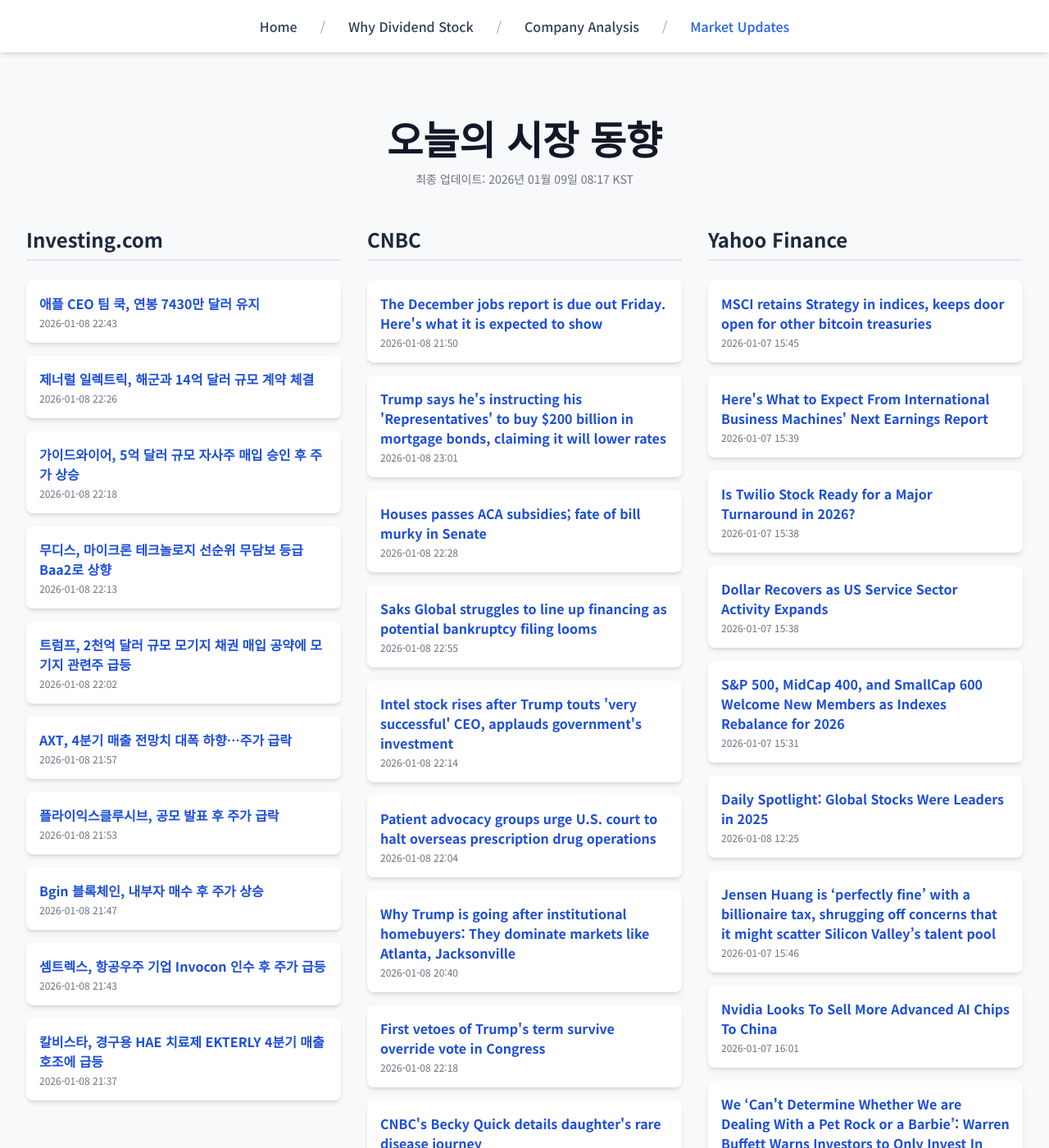
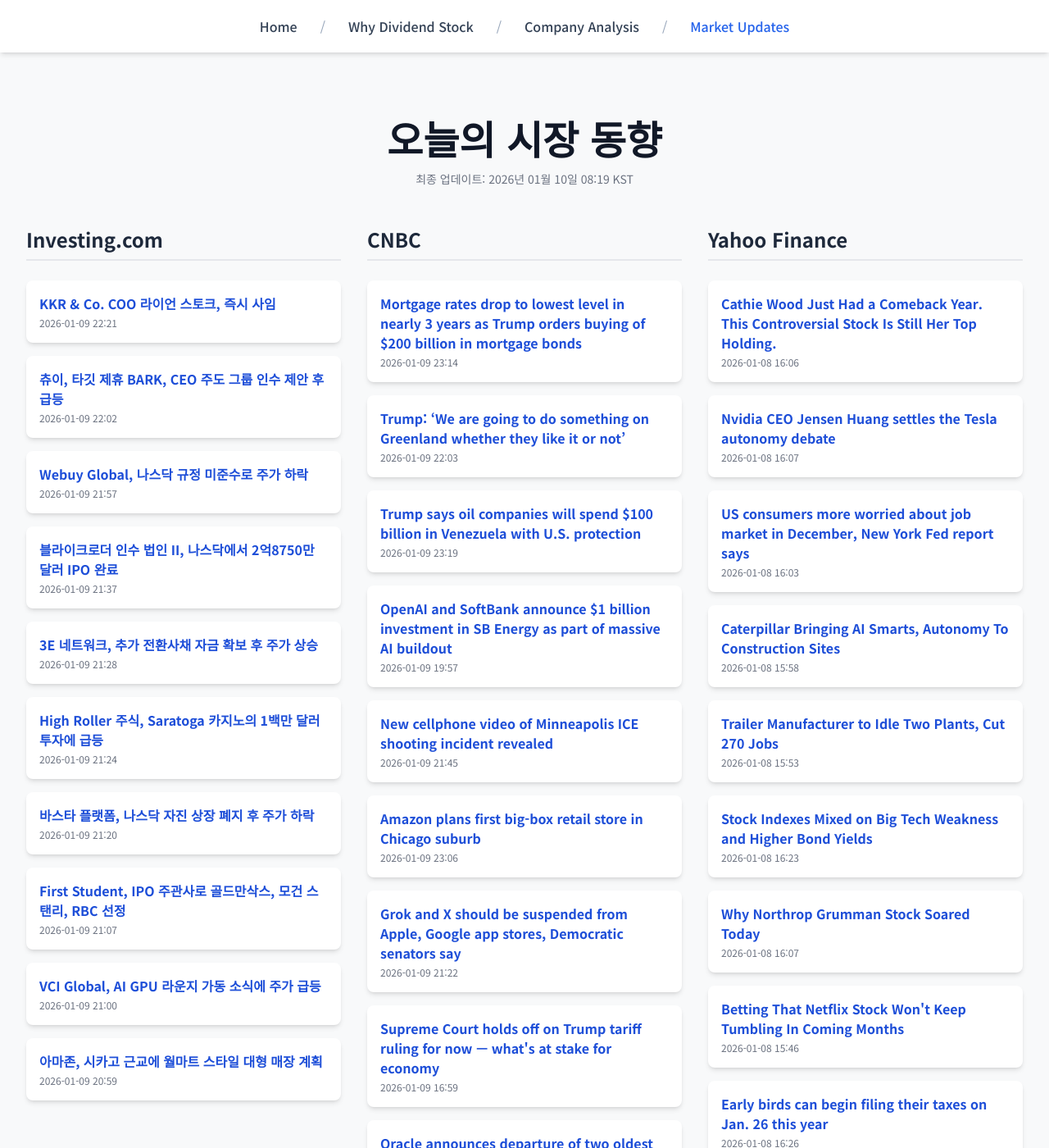
Before and after one commit to Kay-Hwang/my-company-analysis, a Jekyll site: the page built from market-updates.html, in a window 1280 px wide and 1400 px high. Shown: the whole window at 82% size. Built offline with Jekyll 4.4.1, drawn with Linux system fonts in a browser that asks for light colours; nearby versions of some CDN libraries; a script that is not in the unit is left out; some of the changed text lies outside the part shown.

Commit message:
Update daily data

```diff
--- a/_data/latest_data.json
+++ b/_data/latest_data.json
@@ -1,190 +1,190 @@
 {
-  "lastUpdated": "2026년 01월 09일 08:17 KST",
+  "lastUpdated": "2026년 01월 10일 08:19 KST",
   "news": {
     "investing": [
       {
-        "title": "애플 CEO 팀 쿡, 연봉 7430만 달러 유지",
-        "link": "https://kr.investing.com/news/stock-market-news/article-93CH-1779081",
-        "pubDate": "2026-01-08 22:43:22",
-        "summary": "애플 CEO 팀 쿡, 연봉 7430만 달러 유지"
+        "title": "KKR & Co. COO 라이언 스토크, 즉시 사임",
+        "link": "https://kr.investing.com/news/stock-market-news/article-93CH-1780546",
+        "pubDate": "2026-01-09 22:21:45",
+        "summary": "KKR & Co. COO 라이언 스토크, 즉시 사임"
       },
       {
-        "title": "제너럴 일렉트릭, 해군과 14억 달러 규모 계약 체결",
-        "link": "https://kr.investing.com/news/stock-market-news/article-93CH-1779066",
-        "pubDate": "2026-01-08 22:26:28",
-        "summary": "제너럴 일렉트릭, 해군과 14억 달러 규모 계약 체결"
+        "title": "츄이, 타깃 제휴 BARK, CEO 주도 그룹 인수 제안 후 급등",
+        "link": "https://kr.investing.com/news/stock-market-news/article-93CH-1780539",
+        "pubDate": "2026-01-09 22:02:19",
+        "summary": "츄이, 타깃 제휴 BARK, CEO 주도 그룹 인수 제안 후 급등"
       },
       {
-        "title": "가이드와이어, 5억 달러 규모 자사주 매입 승인 후 주가 상승",
-        "link": "https://kr.investing.com/news/stock-market-news/article-93CH-1779059",
-        "pubDate": "2026-01-08 22:18:36",
-        "summary": "가이드와이어, 5억 달러 규모 자사주 매입 승인 후 주가 상승"
+        "title": "Webuy Global, 나스닥 규정 미준수로 주가 하락",
+        "link": "https://kr.investing.com/news/stock-market-news/article-93CH-1780535",
+        "pubDate": "2026-01-09 21:57:28",
+        "summary": "Webuy Global, 나스닥 규정 미준수로 주가 하락"
       },
       {
-        "title": "무디스, 마이크론 테크놀로지 선순위 무담보 등급 Baa2로 상향",
-        "link": "https://kr.investing.com/news/stock-market-news/article-93CH-1779054",
-        "pubDate": "2026-01-08 22:13:36",
-        "summary": "무디스, 마이크론 테크놀로지 선순위 무담보 등급 Baa2로 상향"
+        "title": "블라이크로더 인수 법인 II, 나스닥에서 2억8750만 달러 IPO 완료",
+        "link": "https://kr.investing.com/news/stock-market-news/article-432SI-1780521",
+        "pubDate": "2026-01-09 21:37:08",
+        "summary": "블라이크로더 인수 법인 II, 나스닥에서 2억8750만 달러 IPO 완료"
       },
       {
-        "title": "트럼프, 2천억 달러 규모 모기지 채권 매입 공약에 모기지 관련주 급등",
-        "link": "https://kr.investing.com/news/stock-market-news/article-93CH-1779024",
-        "pubDate": "2026-01-08 22:02:51",
-        "summary": "트럼프, 2천억 달러 규모 모기지 채권 매입 공약에 모기지 관련주 급등"
+        "title": "3E 네트워크, 추가 전환사채 자금 확보 후 주가 상승",
+        "link": "https://kr.investing.com/news/stock-market-news/article-93CH-1780512",
+        "pubDate": "2026-01-09 21:28:58",
+        "summary": "3E 네트워크, 추가 전환사채 자금 확보 후 주가 상승"
       },
       {
-        "title": "AXT, 4분기 매출 전망치 대폭 하향…주가 급락",
-        "link": "https://kr.investing.com/news/stock-market-news/article-93CH-1779018",
-        "pubDate": "2026-01-08 21:57:21",
-        "summary": "AXT, 4분기 매출 전망치 대폭 하향…주가 급락"
+        "title": "High Roller 주식, Saratoga 카지노의 1백만 달러 투자에 급등",
+        "link": "https://kr.investing.com/news/stock-market-news/article-93CH-1780508",
+        "pubDate": "2026-01-09 21:24:17",
+        "summary": "High Roller 주식, Saratoga 카지노의 1백만 달러 투자에 급등"
       },
       {
-        "title": "플라이익스클루시브, 공모 발표 후 주가 급락",
-        "link": "https://kr.investing.com/news/stock-market-news/article-93CH-1779013",
-        "pubDate": "2026-01-08 21:53:11",
-        "summary": "플라이익스클루시브, 공모 발표 후 주가 급락"
+        "title": "바스타 플랫폼, 나스닥 자진 상장 폐지 후 주가 하락",
+        "link": "https://kr.investing.com/news/stock-market-news/article-93CH-1780497",
+        "pubDate": "2026-01-09 21:20:43",
+        "summary": "바스타 플랫폼, 나스닥 자진 상장 폐지 후 주가 하락"
       },
       {
-        "title": "Bgin 블록체인, 내부자 매수 후 주가 상승",
-        "link": "https://kr.investing.com/news/stock-market-news/article-93CH-1779009",
-        "pubDate": "2026-01-08 21:47:45",
-        "summary": "Bgin 블록체인, 내부자 매수 후 주가 상승"
+        "title": "First Student, IPO 주관사로 골드만삭스, 모건 스탠리, RBC 선정",
+        "link": "https://kr.investing.com/news/stock-market-news/article-93CH-1780484",
+        "pubDate": "2026-01-09 21:07:06",
+        "summary": "First Student, IPO 주관사로 골드만삭스, 모건 스탠리, RBC 선정"
       },
       {
-        "title": "셈트렉스, 항공우주 기업 Invocon 인수 후 주가 급등",
-        "link": "https://kr.investing.com/news/stock-market-news/article-93CH-1779007",
-        "pubDate": "2026-01-08 21:43:16",
-        "summary": "셈트렉스, 항공우주 기업 Invocon 인수 후 주가 급등"
+        "title": "VCI Global, AI GPU 라운지 가동 소식에 주가 급등",
+        "link": "https://kr.investing.com/news/stock-market-news/article-93CH-1780476",
+        "pubDate": "2026-01-09 21:00:12",
+        "summary": "VCI Global, AI GPU 라운지 가동 소식에 주가 급등"
       },
       {
-        "title": "칼비스타, 경구용 HAE 치료제 EKTERLY 4분기 매출 호조에 급등",
-        "link": "https://kr.investing.com/news/stock-market-news/article-93CH-1778998",
-        "pubDate": "2026-01-08 21:37:19",
-        "summary": "칼비스타, 경구용 HAE 치료제 EKTERLY 4분기 매출 호조에 급등"
+        "title": "아마존, 시카고 근교에 월마트 스타일 대형 매장 계획",
+        "link": "https://kr.investing.com/news/stock-market-news/article-93CH-1780475",
+        "pubDate": "2026-01-09 20:59:39",
+        "summary": "아마존, 시카고 근교에 월마트 스타일 대형 매장 계획"
       }
     ],
     "cnbc": [
       {
-        "title": "The December jobs report is due out Friday. Here's what it is expected to show",
-        "link": "https://www.cnbc.com/2026/01/08/the-december-jobs-report-is-due-out-friday-what-its-expected-to-show.html",
-        "pubDate": "Thu, 08 Jan 2026 21:50:25 GMT",
-        "summary": "Nonfarm payrolls likely rose by 73,000 last month while the unemployment rate edged lower to 4.5%, according to the Dow Jones consensus."
+        "title": "Mortgage rates drop to lowest level in nearly 3 years as Trump orders buying of $200 billion in mortgage bonds",
+        "link": "https://www.cnbc.com/2026/01/09/heres-whats-happening-now-with-mortgage-rates-.html",
+        "pubDate": "Fri, 09 Jan 2026 23:14:27 GMT",
+        "summary": "President Donald Trump posted on social media Thursday that he is instructing mortgage giants Fannie Mae and Freddie Mac to buy $200 billion in mortgage bonds."
       },
       {
-        "title": "Trump says he's instructing his 'Representatives' to buy $200 billion in mortgage bonds, claiming it will lower rates",
-        "link": "https://www.cnbc.com/2026/01/08/trump-mortgage-bonds-rates-fannie-freddie.html",
-        "pubDate": "Thu, 08 Jan 2026 23:01:30 GMT",
-        "summary": "President Donald Trump said he is \"instructing my Representatives\" to buy $200 billion in mortgage bonds."
+        "title": "Trump: ‘We are going to do something on Greenland whether they like it or not’",
+        "link": "https://www.cnbc.com/2026/01/09/trump-greenland-military-denmark-nato.html",
+        "pubDate": "Fri, 09 Jan 2026 22:03:34 GMT",
+        "summary": "Trump said that if the U.S. doesn't take action on Greenland, \"Russia or China will take over\" the Danish island territory."
       },
       {
-        "title": "Houses passes ACA subsidies; fate of bill murky in Senate",
-        "link": "https://www.cnbc.com/2026/01/08/obamacare-subsidies-extension-congress.html",
-        "pubDate": "Thu, 08 Jan 2026 22:28:08 GMT",
-        "summary": "A bipartisan Senate working group is negotiating a separate deal to address the expiration of ACA tax credits."
+        "title": "Trump says oil companies will spend $100 billion in Venezuela with U.S. protection",
+        "link": "https://www.cnbc.com/2026/01/09/trump-venezuela-oil-executives-white-house-meeting.html",
+        "pubDate": "Fri, 09 Jan 2026 23:19:02 GMT",
+        "summary": "The oil industry has been mostly silent on Venezuela as the security situation and stability of the government in Caracas is far from clear."
       },
       {
-        "title": "Saks Global struggles to line up financing as potential bankruptcy filing looms",
-        "link": "https://www.cnbc.com/2026/01/08/saks-global-struggles-to-line-up-bankruptcy-financing.html",
-        "pubDate": "Thu, 08 Jan 2026 22:55:05 GMT",
-        "summary": "Saks is trying to line up financing to pay its bills during a potential bankruptcy filing, but investors have shown little interest over repayment concerns."
+        "title": "OpenAI and SoftBank announce $1 billion investment in SB Energy as part of massive AI buildout",
+        "link": "https://www.cnbc.com/2026/01/09/openai-and-softbank-group-announce-1-billion-investment-in-sb-energy-.html",
+        "pubDate": "Fri, 09 Jan 2026 19:57:05 GMT",
+        "summary": "OpenAI and SoftBank agreed to invest $1 billion into a SoftBank-backed energy provider as the companies prepare for a massive buildout of AI data centers."
       },
       {
-        "title": "Intel stock rises after Trump touts 'very successful' CEO, applauds government's investment",
-        "link": "https://www.cnbc.com/2026/01/08/intel-stock-rises-after-trump-touts-ceo-government-investment.html",
-        "pubDate": "Thu, 08 Jan 2026 22:14:02 GMT",
-        "summary": "In a post on Truth Social, President Trump said he just met with Intel CEO Lip-Bu Tan, and applauded the company for launching a processor in the U.S."
+        "title": "New cellphone video of Minneapolis ICE shooting incident revealed",
+        "link": "https://www.cnbc.com/2026/01/09/ice-shooting-minneapolis-good-vance.html",
+        "pubDate": "Fri, 09 Jan 2026 21:45:21 GMT",
+        "summary": "The Trump administration has accused Renee Nicole Good of engaging in domestic terrorism. Others have said she was the victim in the incident."
       },
       {
-        "title": "Patient advocacy groups urge U.S. court to halt overseas prescription drug operations",
-        "link": "https://www.cnbc.com/2026/01/08/patient-advocates-us-court-afp-prescription-operations.html",
-        "pubDate": "Thu, 08 Jan 2026 22:04:31 GMT",
-        "summary": "The court filing follows a CNBC investigation that detailed how these third-party vendors have spread across U.S. employer-sponsored health plans."
+        "title": "Amazon plans first big-box retail store in Chicago suburb",
+        "link": "https://www.cnbc.com/2026/01/09/amazon-plans-first-big-box-retail-store-in-chicago-suburb.html",
+        "pubDate": "Fri, 09 Jan 2026 23:06:18 GMT",
+        "summary": "Amazon has submitted plans for a large-format store near Chicago that would be larger than a Walmart Supercenter."
       },
       {
-        "title": "Why Trump is going after institutional homebuyers: They dominate markets like Atlanta, Jacksonville",
-        "link": "https://www.cnbc.com/2026/01/08/trump-goes-after-institutional-home-buyers-who-dominate-some-sun-belt-markets.html",
-        "pubDate": "Thu, 08 Jan 2026 20:40:06 GMT",
-        "summary": "Trump's message may be aimed at places like Atlanta and Jacksonville, metropolitan areas  where investor ownership is more visible than elsewhere."
+        "title": "Grok and X should be suspended from Apple, Google app stores, Democratic senators say",
+        "link": "https://www.cnbc.com/2026/01/09/grok-app-should-be-suspended-from-apple-google-democratic-senators.html",
+        "pubDate": "Fri, 09 Jan 2026 21:22:16 GMT",
+        "summary": "Senators from Oregon, Massachusetts and New Mexico urged Apple and Google to suspend X and Grok until Elon Musk curbs AI-generated sexualized images of kids."
       },
       {
-        "title": "First vetoes of Trump's term survive override vote in Congress",
-        "link": "https://www.cnbc.com/2026/01/08/house-vote-overriding-trumps-vetoes.html",
-        "pubDate": "Thu, 08 Jan 2026 22:18:49 GMT",
-        "summary": "The vote came hours after the Senate voted to block President Donald Trump from further military action in Venezuela."
+        "title": "Supreme Court holds off on Trump tariff ruling for now — what's at stake for economy",
+        "link": "https://www.cnbc.com/2026/01/08/the-supreme-court-may-rule-friday-on-trumps-tariffs-heres-whats-at-stake-for-the-economy.html",
+        "pubDate": "Fri, 09 Jan 2026 16:59:14 GMT",
+        "summary": "The decision is poised to have far-reaching impacts on not only trade policy but also the U.S. fiscal situation."
       },
       {
-        "title": "CNBC's Becky Quick details daughter's rare disease journey",
-        "link": "https://www.cnbc.com/2026/01/08/cnbcs-becky-quick-details-daughters-rare-disease-journey.html",
-        "pubDate": "Thu, 08 Jan 2026 19:47:03 GMT",
-        "summary": "CNBC \"Squawk Box\" anchor Becky Quick details her daughter's rare disease journey, and explains why it inspired her to launch CNBC Cures."
+        "title": "Oracle announces departure of two oldest directors, narrowing board to 12",
+        "link": "https://www.cnbc.com/2026/01/09/oracle-announces-board-departures-george-conrades-and-naomi-seligman-.html",
+        "pubDate": "Fri, 09 Jan 2026 22:41:18 GMT",
+        "summary": "George Conrades and Naomi Seligman, who are both in their 80s, have been on Oracle's board for over 15 years."
       },
       {
-        "title": "Where Trump's $2,000 tariff dividend checks stand now",
-        "link": "https://www.cnbc.com/2026/01/08/stimulus-check-trump-tariffs-2000.html",
-        "pubDate": "Thu, 08 Jan 2026 18:08:48 GMT",
-        "summary": "President Trump says the U.S. raised more than $600 billion in tariff revenue. He previously suggested sending Americans $2,000 checks as a \"dividend\" payment."
+        "title": "U.S. payrolls rose 50,000 in December, less than expected; unemployment rate falls to 4.4%",
+        "link": "https://www.cnbc.com/2026/01/09/jobs-report-december-2025.html",
+        "pubDate": "Fri, 09 Jan 2026 14:36:13 GMT",
+        "summary": "The report presented a muddy view of the labor market, with companies reporting a low level of hiring but households showing employment gains."
       }
     ],
     "yahoo": [
       {
-        "title": "MSCI retains Strategy in indices, keeps door open for other bitcoin treasuries",
-        "link": "https://finance.yahoo.com/news/msci-retains-strategy-indices-keeps-154527087.html",
-        "pubDate": "2026-01-07T15:45:27Z",
-        "summary": "MSCI retains Strategy in indices, keeps door open for other bitcoin treasuries"
+        "title": "Cathie Wood Just Had a Comeback Year. This Controversial Stock Is Still Her Top Holding.",
+        "link": "https://finance.yahoo.com/news/cathie-wood-just-had-comeback-160649893.html",
+        "pubDate": "2026-01-08T16:06:49Z",
+        "summary": "Cathie Wood Just Had a Comeback Year. This Controversial Stock Is Still Her Top Holding."
       },
       {
-        "title": "Here's What to Expect From International Business Machines' Next Earnings Report",
-        "link": "https://finance.yahoo.com/news/heres-expect-international-business-machines-153953297.html",
-        "pubDate": "2026-01-07T15:39:53Z",
-        "summary": "Here's What to Expect From International Business Machines' Next Earnings Report"
+        "title": "Nvidia CEO Jensen Huang settles the Tesla autonomy debate",
+        "link": "https://finance.yahoo.com/news/nvidia-ceo-jensen-huang-settles-160700058.html",
+        "pubDate": "2026-01-08T16:07:00Z",
+        "summary": "Nvidia CEO Jensen Huang settles the Tesla autonomy debate"
       },
       {
-        "title": "Is Twilio Stock Ready for a Major Turnaround in 2026?",
-        "link": "https://finance.yahoo.com/news/twilio-stock-ready-major-turnaround-153842584.html",
-        "pubDate": "2026-01-07T15:38:42Z",
-        "summary": "Is Twilio Stock Ready for a Major Turnaround in 2026?"
+        "title": "US consumers more worried about job market in December, New York Fed report says",
+        "link": "https://finance.yahoo.com/news/us-consumers-more-worried-job-160353960.html",
+        "pubDate": "2026-01-08T16:03:53Z",
+        "summary": "US consumers more worried about job market in December, New York Fed report says"
       },
       {
-        "title": "Dollar Recovers as US Service Sector Activity Expands",
-        "link": "https://finance.yahoo.com/news/dollar-recovers-us-sector-activity-153809308.html",
-        "pubDate": "2026-01-07T15:38:09Z",
-        "summary": "Dollar Recovers as US Service Sector Activity Expands"
+        "title": "Caterpillar Bringing AI Smarts, Autonomy To Construction Sites",
+        "link": "https://www.investors.com/news/technology/ces-2026-caterpillar-autonomy-construction/?src=A00220&yptr=yahoo",
+        "pubDate": "2026-01-08T15:58:51Z",
+        "summary": "Caterpillar Bringing AI Smarts, Autonomy To Construction Sites"
       },
       {
-        "title": "S&P 500, MidCap 400, and SmallCap 600 Welcome New Members as Indexes Rebalance for 2026",
-        "link": "https://finance.yahoo.com/news/p-500-midcap-400-smallcap-153157785.html",
-        "pubDate": "2026-01-07T15:31:57Z",
-        "summary": "S&P 500, MidCap 400, and SmallCap 600 Welcome New Members as Indexes Rebalance for 2026"
+        "title": "Trailer Manufacturer to Idle Two Plants, Cut 270 Jobs",
+        "link": "https://finance.yahoo.com/news/trailer-manufacturer-idle-two-plants-155349403.html",
+        "pubDate": "2026-01-08T15:53:49Z",
+        "summary": "Trailer Manufacturer to Idle Two Plants, Cut 270 Jobs"
       },
       {
-        "title": "Daily Spotlight: Global Stocks Were Leaders in 2025",
-        "link": "https://finance.yahoo.com/research/reports/ARGUS_45793_MarketOutlook_1767875139000?yptr=yahoo&ncid=yahooproperties_plusresear_nm5q6ze1cei",
-        "pubDate": "2026-01-08T12:25:39Z",
-        "summary": "Daily Spotlight: Global Stocks Were Leaders in 2025"
+        "title": "Stock Indexes Mixed on Big Tech Weakness and Higher Bond Yields",
+        "link": "https://finance.yahoo.com/news/stock-indexes-mixed-big-tech-162301875.html",
+        "pubDate": "2026-01-08T16:23:01Z",
+        "summary": "Stock Indexes Mixed on Big Tech Weakness and Higher Bond Yields"
       },
       {
-        "title": "Jensen Huang is ‘perfectly fine’ with a billionaire tax, shrugging off concerns that it might scatter Silicon Valley’s talent pool",
-        "link": "https://finance.yahoo.com/news/jensen-huang-perfectly-fine-billionaire-154651405.html",
-        "pubDate": "2026-01-07T15:46:51Z",
-        "summary": "Jensen Huang is ‘perfectly fine’ with a billionaire tax, shrugging off concerns that it might scatter Silicon Valley’s talent pool"
+        "title": "Why Northrop Grumman Stock Soared Today",
+        "link": "https://finance.yahoo.com/news/why-northrop-grumman-stock-soared-160732809.html",
+        "pubDate": "2026-01-08T16:07:32Z",
+        "summary": "Why Northrop Grumman Stock Soared Today"
       },
       {
-        "title": "Nvidia Looks To Sell More Advanced AI Chips To China",
-        "link": "https://www.investors.com/news/technology/nvidia-stock-china-ai-chip-sales-ces-2026/?src=A00220&yptr=yahoo",
-        "pubDate": "2026-01-07T16:01:38Z",
-        "summary": "Nvidia Looks To Sell More Advanced AI Chips To China"
+        "title": "Betting That Netflix Stock Won't Keep Tumbling In Coming Months",
+        "link": "https://www.investors.com/research/options/netflix-nflx-stock-bull-put-spread-options/?src=A00220&yptr=yahoo",
+        "pubDate": "2026-01-08T15:46:46Z",
+        "summary": "Betting That Netflix Stock Won't Keep Tumbling In Coming Months"
       },
       {
-        "title": "We ‘Can't Determine Whether We are Dealing With a Pet Rock or a Barbie’: Warren Buffett Warns Investors to Only Invest In Industries They Know",
-        "link": "https://finance.yahoo.com/news/cant-determine-whether-dealing-pet-152400268.html",
-        "pubDate": "2026-01-07T15:24:00Z",
-        "summary": "We ‘Can't Determine Whether We are Dealing With a Pet Rock or a Barbie’: Warren Buffett Warns Investors to Only Invest In Industries They Know"
+        "title": "Early birds can begin filing their taxes on Jan. 26 this year",
+        "link": "https://finance.yahoo.com/news/early-birds-begin-filing-taxes-162609272.html",
+        "pubDate": "2026-01-08T16:26:09Z",
+        "summary": "Early birds can begin filing their taxes on Jan. 26 this year"
       },
       {
-        "title": "LCID Stock Crashed Last Year, But Will Robotaxis Save the Day for Lucid in 2026?",
-        "link": "https://finance.yahoo.com/news/lcid-stock-crashed-last-robotaxis-152200351.html",
-        "pubDate": "2026-01-07T15:22:00Z",
-        "summary": "LCID Stock Crashed Last Year, But Will Robotaxis Save the Day for Lucid in 2026?"
+        "title": "Should You Buy the Dip in First Solar Stock?",
+        "link": "https://finance.yahoo.com/news/buy-dip-first-solar-stock-154543156.html",
+        "pubDate": "2026-01-08T15:45:43Z",
+        "summary": "Should You Buy the Dip in First Solar Stock?"
       }
     ]
   }
```
